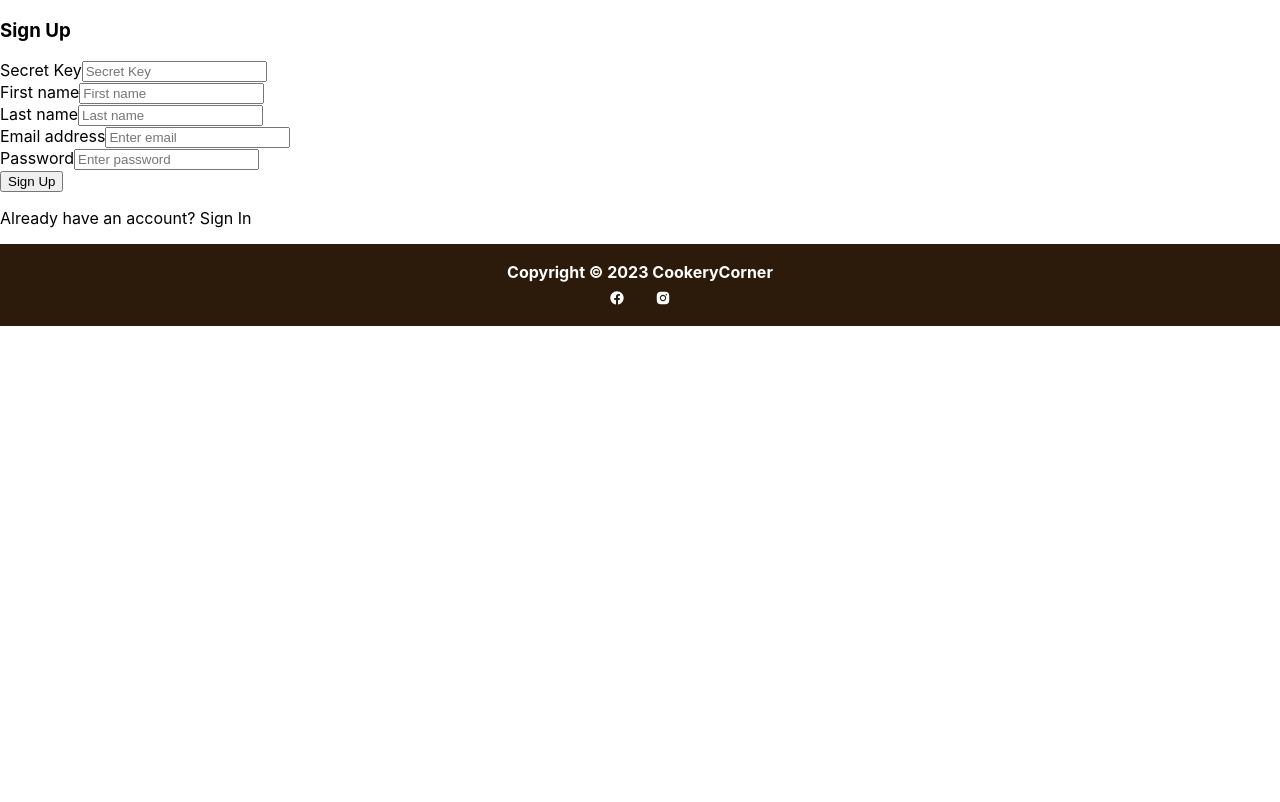
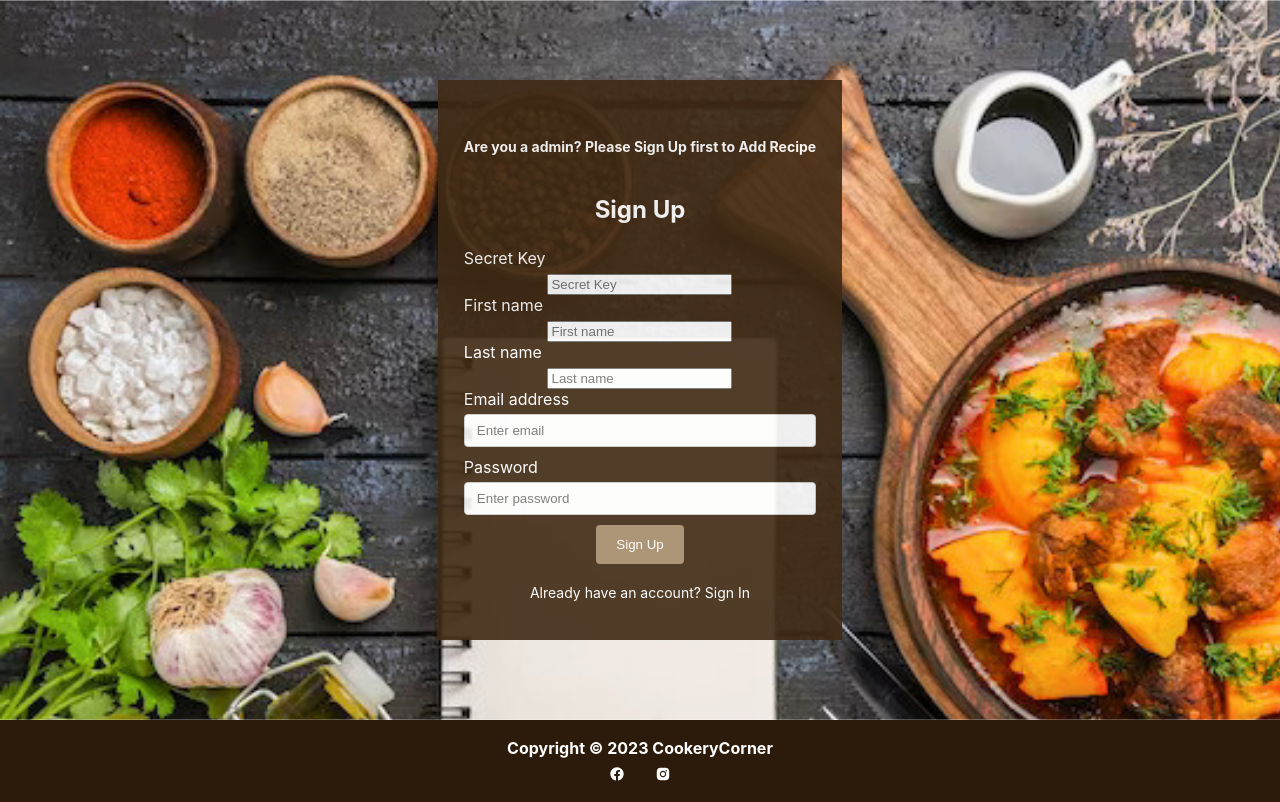
Before and after one commit to SANJANASOLANGA/ReactFoodRecipe, a React (Create React App) app in the folder Client/: page /sign-up in a window 1280 px wide. Built offline with nearby package versions, Linux system fonts and the light colour scheme.

Commit message:
Added class names

```diff
--- a/Client/src/components/auth/SignUp.js
+++ b/Client/src/components/auth/SignUp.js
@@ -49,38 +49,12 @@ export default function SignUp() {
 
     return (
         <div>
-            <div>
-                <form onSubmit={handleSubmit}>
-                    <h3>Sign Up</h3>
-                    {/* <div>
-                        Register As
-                        <input
-                            type="radio"
-                            name="UserType"
-                            value="User"
-                            onChange={(e) => setUserType(e.target.value)}
-                        />
-                        User
-                        <input
-                            type="radio"
-                            name="UserType"
-                            value="Admin"
-                            onChange={(e) => setUserType(e.target.value)}
-                        />
-                        Admin
-                    </div>
-                    {userType === "Admin" ? (
-                        <div>
-                            <label>Secret Key</label>
-                            <input
-                                type="text"
-                                placeholder="Secret Key"
-                                onChange={(e) => setSecretKey(e.target.value)}
-                            />
-                        </div>
-                    ) : null} */}
+            <div className='auth'>
+                <form className="form-container" onSubmit={handleSubmit}>
+                    <h6 className="form-container__subtitle">Are you a admin? Please Sign Up first to Add Recipe</h6> <br /><br />
+                    <h3 className="form-container__title">Sign Up</h3>
                     <div>
-                        <label>Secret Key</label>
+                        <label className="form-container__label">Secret Key</label>
                         <input
                             type="text"
                             placeholder="Secret Key"
@@ -88,7 +62,7 @@ export default function SignUp() {
                         />
                     </div>
                     <div>
-                        <label>First name</label>
+                        <label className="form-container__label">First name</label>
                         <input
                             type="text"
                             placeholder="First name"
@@ -97,7 +71,7 @@ export default function SignUp() {
                     </div>
 
                     <div>
-                        <label>Last name</label>
+                        <label className="form-container__label">Last name</label>
                         <input
                             type="text"
                             placeholder="Last name"
@@ -106,7 +80,7 @@ export default function SignUp() {
                     </div>
 
                     <div>
-                        <label>Email address</label>
+                        <label className="form-container__label">Email address</label>
                         <input
                             type="email"
                             placeholder="Enter email"
@@ -115,7 +89,7 @@ export default function SignUp() {
                     </div>
 
                     <div>
-                        <label>Password</label>
+                        <label className="form-container__label">Password</label>
                         <input
                             type="password"
                             placeholder="Enter password"
@@ -124,12 +98,12 @@ export default function SignUp() {
                     </div>
 
                     <div>
-                        <button type="submit">
+                        <button type="submit" className="form-container__submit-button">
                             Sign Up
                         </button>
                     </div>
                     <p>
-                        Already have an account? <a href="/sign-in"><span style={{ color: "black" }}>Sign In</span></a>
+                        Already have an account? <a href="/sign-in"><span style={{ color: "white" }}>Sign In</span></a>
                     </p>
                 </form>
             </div>
```
